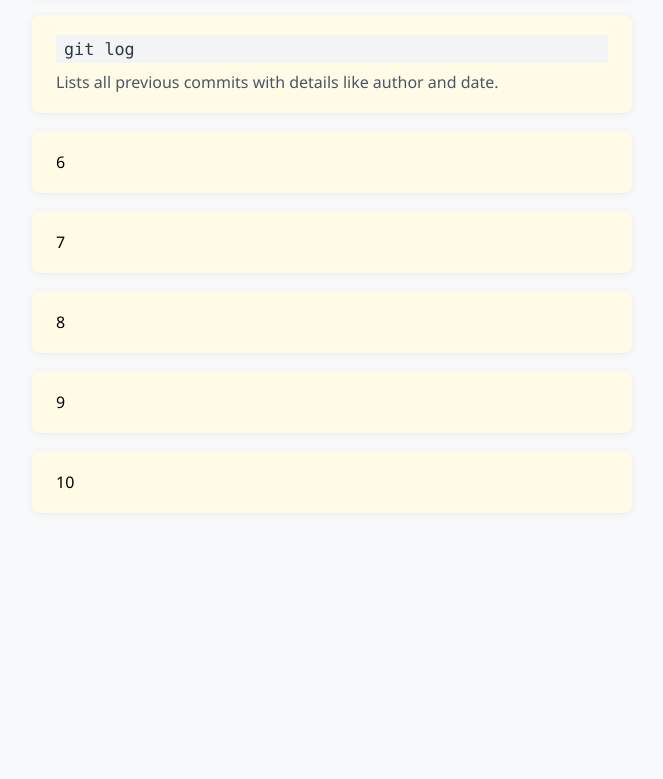
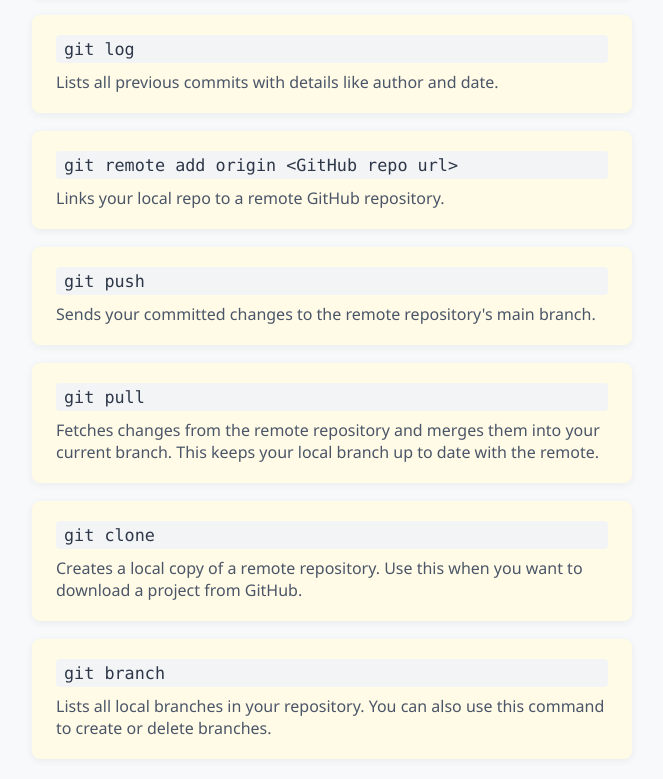
Before and after one commit to Rachelovemma/mad9112-deliverables, a plain HTML site: page index.html in a window 1280 px wide. Shown: the part 577-1356 px from the top of the page, without its empty margins (308-971 px from the left). Before the commit the page ends 1110 px from the top, so only its background shows below. Drawn offline with Linux system fonts and the light colour scheme.

Commit message:
Added code samples and descriptions for the remaining five git commands

```diff
--- a/index.html
+++ b/index.html
@@ -36,11 +36,30 @@
     <code>git log</code>
     <div class="desc">Lists all previous commits with details like author and date.</div>
   </li>
-  <li>6</li>
-  <li>7</li>
-  <li>8</li>
-  <li>9</li>
-  <li>10</li>
+  <li>
+    <code>git remote add origin &lt;GitHub repo url&gt;</code>
+    <div class="desc">Links your local repo to a remote GitHub repository.</div>
+  </li>
+  <li>
+    <code>git push</code>
+    <div class="desc">Sends your committed changes to the remote repository's main branch.</div>
+  </li>
+  <li>
+    <code>git pull</code>
+    <div class="desc">Fetches changes from the remote repository and merges them into your current branch. This keeps
+      your local branch up to date with the remote.</div>
+  </li>
+  <li>
+    <code>git clone</code>
+    <div class="desc">Creates a local copy of a remote repository. Use this when you want to download a project from
+      GitHub.</div>
+  </li>
+  <li>
+    <code>git branch</code>
+    <div class="desc">Lists all local branches in your repository. You can also use this command to create or delete
+      branches.</div>
+  </li>
+
 </ul>
 <script src="js/main.js"></script>
 
```
